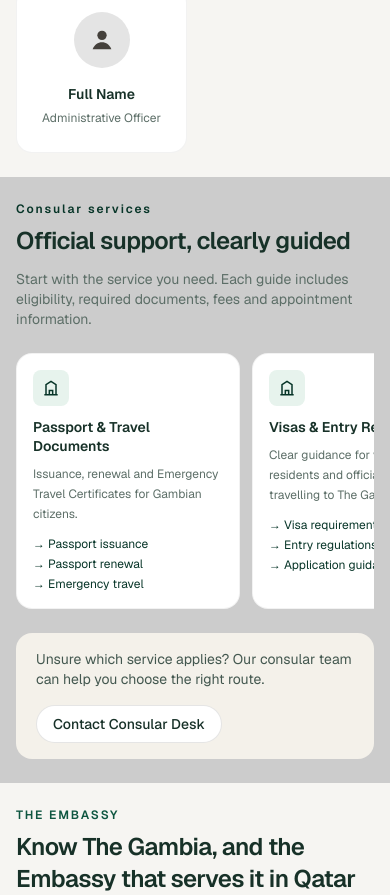
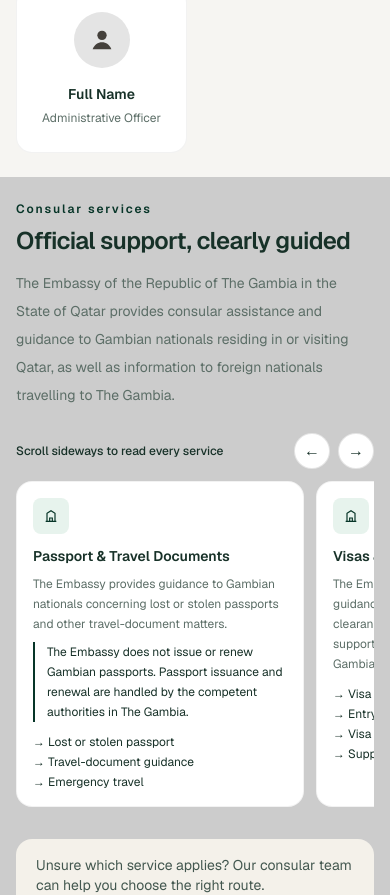
Before and after one commit to HammadiOuassim/gambiaEmbassy, a Next.js app in the folder front/: page / in a window 390 px wide. Shown: the part 2696-3591 px from the top of the page. Built offline with nearby package versions, Linux system fonts and the light colour scheme.

Commit message:
Add ConsularCardRow component for displaying consular services in a scrollable format on HomePage. Update HomePage to utilize the new component, enhancing layout and user experience. Refactor service data structure for better clarity and maintainability.

```diff
--- /dev/null
+++ b/front/components/consular-card-row.tsx
@@ -0,0 +1,102 @@
+"use client";
+
+import { useRef } from "react";
+
+export type ConsularCard = {
+  title: string;
+  body: string;
+  note?: string;
+  items?: readonly string[];
+  contacts?: readonly { label: string; value: string; href?: string }[];
+};
+
+export function ConsularCardRow({ cards }: { cards: readonly ConsularCard[] }) {
+  const scroller = useRef<HTMLDivElement>(null);
+
+  function scroll(direction: -1 | 1) {
+    const node = scroller.current;
+    if (!node) return;
+    const card = node.querySelector("article");
+    const distance = card ? card.getBoundingClientRect().width + 12 : 320;
+    node.scrollBy({ left: direction * distance, behavior: "smooth" });
+  }
+
+  return (
+    <div className="mt-6">
+      <div className="flex items-center justify-between gap-3">
+        <p className="text-xs font-medium text-ink">Scroll sideways to read every service</p>
+        <div className="flex shrink-0 gap-2">
+          <button
+            type="button"
+            aria-label="Previous services"
+            onClick={() => scroll(-1)}
+            className="flex h-9 w-9 items-center justify-center rounded-full border border-black/10 bg-white text-ink"
+          >
+            ←
+          </button>
+          <button
+            type="button"
+            aria-label="Next services"
+            onClick={() => scroll(1)}
+            className="flex h-9 w-9 items-center justify-center rounded-full border border-black/10 bg-white text-ink"
+          >
+            →
+          </button>
+        </div>
+      </div>
+      <div
+        ref={scroller}
+        className="mt-3 flex w-full items-stretch gap-3 overflow-x-auto pb-2 [scrollbar-width:none] [&::-webkit-scrollbar]:hidden"
+      >
+        {cards.map((card) => (
+          <article
+            key={card.title}
+            className="flex w-72 shrink-0 flex-col rounded-2xl border border-black/5 bg-white p-4 text-ink"
+          >
+            <span className="flex h-9 w-9 items-center justify-center rounded-lg bg-embassy-soft text-embassy">
+              <BuildingIcon />
+            </span>
+            <h3 className="mt-3 text-sm font-semibold leading-5">{card.title}</h3>
+            <p className="mt-2 text-xs leading-5 text-muted">{card.body}</p>
+            {card.note ? (
+              <p className="mt-2 border-l-2 border-embassy pl-3 text-xs leading-5 text-ink">{card.note}</p>
+            ) : null}
+            {card.items ? (
+              <ul className="mt-3 space-y-1 text-xs text-ink">
+                {card.items.map((item) => (
+                  <li key={item}>→ {item}</li>
+                ))}
+              </ul>
+            ) : null}
+            {card.contacts ? (
+              <dl className="mt-3 space-y-2 text-xs">
+                {card.contacts.map((item) => (
+                  <div key={item.label}>
+                    <dt className="text-muted">{item.label}</dt>
+                    <dd className="font-medium text-ink">
+                      {item.href ? (
+                        <a href={item.href} className="hover:text-embassy">
+                          {item.value}
+                        </a>
+                      ) : (
+                        item.value
+                      )}
+                    </dd>
+                  </div>
+                ))}
+              </dl>
+            ) : null}
+          </article>
+        ))}
+      </div>
+    </div>
+  );
+}
+
+function BuildingIcon() {
+  return (
+    <svg viewBox="0 0 24 24" className="h-4 w-4" fill="none" stroke="currentColor" strokeWidth="1.8">
+      <path d="M4 20h16M6 20V8l6-4 6 4v12M10 20v-5h4v5" />
+    </svg>
+  );
+}
--- a/front/components/home-page.tsx
+++ b/front/components/home-page.tsx
@@ -5,10 +5,9 @@ import { SiteHeader } from "@/components/site-header";
 import { AboutTabs } from "@/components/about-tabs";
 import { AmbassadorMessage } from "@/components/ambassador-message";
 import { EmbassyCard } from "@/components/embassy-card";
+import { ConsularCardRow } from "@/components/consular-card-row";
 import { HighlightReel } from "@/components/highlight-reel";
 import { NewsReel } from "@/components/news-reel";
-import { serviceSlug } from "@/lib/service-links";
-
 const staff = [
   "Ambassador",
   "Deputy Head of Mission",
@@ -17,27 +16,88 @@ const staff = [
   "Administrative Officer",
 ];
 
+const consularGuide = [
+  {
+    title: "Travel Document Assistance",
+    body: "The Embassy provides guidance to Gambian nationals concerning lost or stolen passports and other travel-document matters.",
+    note: "The Embassy does not issue or renew Gambian passports. Passport issuance and renewal are handled by the competent authorities in The Gambia.",
+  },
+  {
+    title: "Visa and Entry Requirements",
+    body: "The Embassy provides information and guidance on visa requirements, entry-clearance procedures, visa exemptions, and supporting documents for travel to The Gambia.",
+  },
+  {
+    title: "Certificates and Document Assistance",
+    body: "The Embassy provides guidance on obtaining certificates, official records, Certificate of Character, and document attestation or authentication, where applicable.",
+  },
+  {
+    title: "Civil Registration",
+    body: "The Embassy provides guidance on matters relating to birth, marriage, death registration, and other civil-status documentation involving Gambian nationals.",
+  },
+  {
+    title: "Consular Assistance",
+    body: "The Embassy provides appropriate assistance and guidance to Gambian nationals facing difficulties in Qatar, including cases involving detention, hospitalization, lost documents, or other emergencies, within the limits of its mandate.",
+  },
+  {
+    title: "Death and Repatriation Assistance",
+    body: "In cases involving the death of a Gambian national in Qatar, the Embassy provides guidance and facilitates communication with the relevant authorities and family members concerning local procedures or repatriation of remains.",
+  },
+] as const;
+
 const services = [
   {
     title: "Passport & Travel Documents",
-    body: "Issuance, renewal and Emergency Travel Certificates for Gambian citizens.",
-    items: ["Passport issuance", "Passport renewal", "Emergency travel"],
+    body: consularGuide[0].body,
+    note: consularGuide[0].note,
+    items: ["Lost or stolen passport", "Travel-document guidance", "Emergency travel"],
   },
   {
     title: "Visas & Entry Regulations",
-    body: "Clear guidance for visitors, residents and official delegations travelling to The Gambia.",
-    items: ["Visa requirements", "Entry regulations", "Application guidance"],
+    body: consularGuide[1].body,
+    items: ["Visa requirements", "Entry regulations", "Visa exemptions", "Supporting documents"],
+  },
+  {
+    title: "Certificates and Document Assistance",
+    body: consularGuide[2].body,
+    items: ["Certificates", "Official records", "Certificate of Character", "Attestation or authentication"],
   },
   {
     title: "Civil Registration",
-    body: "Secure registration of vital events and official document legalisation.",
-    items: ["Birth registration", "Marriage registration", "Legalisation & attestation"],
+    body: consularGuide[3].body,
+    items: ["Birth registration", "Marriage registration", "Death registration", "Civil-status documents"],
   },
+  {
+    title: "Consular Assistance",
+    body: consularGuide[4].body,
+    items: ["Detention", "Hospitalization", "Lost documents", "Other emergencies"],
+  },
+  {
+    title: "Death and Repatriation Assistance",
+    body: consularGuide[5].body,
+    items: ["Local procedures", "Authorities and family", "Repatriation of remains"],
+  },
+  /* Kept for later: Other Consular Services, General Requirements, and Contact cards.
   {
     title: "Other Consular Services",
     body: "Citizen welfare, notarial support and referrals for the Gambian community in Qatar.",
     items: ["Notarial services", "Citizen welfare", "Official letters"],
   },
+  {
+    title: "General Requirements",
+    body: "Requirements vary depending on the service requested. Applicants may be required to provide valid identification, supporting documents, photographs, application forms, and applicable fees.",
+    note: "Members of the public are advised to contact the Embassy in advance to confirm the applicable requirements and procedures.",
+  },
+  {
+    title: "Contact",
+    body: "Embassy of the Republic of The Gambia in the State of Qatar",
+    contacts: [
+      { label: "Telephone", value: "+974 4465 2002", href: "tel:+97444652002" },
+      { label: "Email", value: "gambiaembassydoha@gmail.com", href: "mailto:gambiaembassydoha@gmail.com" },
+      { label: "Office Hours", value: "Sunday–Thursday, 8:00 AM–4:00 PM" },
+      { label: "Location", value: "Doha, State of Qatar" },
+    ],
+  },
+  */
 ];
 
 const news = [
@@ -159,38 +219,23 @@ export function HomePage() {
           </div>
         </section>
 
-        <section id="services" className="home-panel section-stone text-ink">
-          <div className="mx-auto flex h-full min-h-0 max-w-7xl flex-col px-4 py-6 sm:px-6">
+        <section
+          id="services"
+          className="home-panel section-stone !overflow-y-auto text-ink [scrollbar-width:none] [&::-webkit-scrollbar]:hidden"
+        >
+          <div className="mx-auto flex min-h-full max-w-7xl flex-col px-4 py-6 sm:px-6">
           <p className="text-xs font-semibold tracking-[0.16em] text-embassy">
             Consular services
           </p>
           <h2 className="mt-2 text-2xl font-semibold tracking-tight sm:text-4xl">
             Official support, clearly guided
           </h2>
-          <p className="mt-3 max-w-2xl text-sm text-muted">
-            Start with the service you need. Each guide includes eligibility, required documents,
-            fees and appointment information.
+          <p className="mt-3 max-w-3xl text-sm leading-7 text-muted">
+            The Embassy of the Republic of The Gambia in the State of Qatar provides consular
+            assistance and guidance to Gambian nationals residing in or visiting Qatar, as well as
+            information to foreign nationals travelling to The Gambia.
           </p>
-          <div className="mx-auto mt-6 flex w-full max-w-6xl gap-3 overflow-x-auto md:grid md:grid-cols-4 md:overflow-visible">
-            {services.map((service) => (
-              <article key={service.title} className="w-56 shrink-0 rounded-2xl border border-black/5 bg-white p-4 text-ink md:w-auto md:min-w-0">
-                <span className="flex h-9 w-9 items-center justify-center rounded-lg bg-embassy-soft text-embassy">
-                  <BuildingIcon />
-                </span>
-                <h3 className="mt-3 text-sm font-semibold leading-snug">{service.title}</h3>
-                <p className="mt-2 text-xs leading-5 text-muted">{service.body}</p>
-                <ul className="mt-3 space-y-1 text-xs text-embassy">
-                  {service.items.map((item) => (
-                    <li key={item}>
-                      <Link href={`/services/${serviceSlug(item)}`} className="hover:underline">
-                        → {item}
-                      </Link>
-                    </li>
-                  ))}
-                </ul>
-              </article>
-            ))}
-          </div>
+          <ConsularCardRow cards={services} />
           <div className="mt-6 flex flex-col items-start justify-between gap-4 rounded-2xl bg-sand px-5 py-4 sm:flex-row sm:items-center">
             <p className="text-sm text-ink/80">
               Unsure which service applies? Our consular team can help you choose the right route.
@@ -202,6 +247,84 @@ export function HomePage() {
               Contact Consular Desk
             </a>
           </div>
+
+          {/* Kept for later: full consular write-up below the cards.
+          <div className="mt-8 border-t border-black/10 pt-8">
+            <p className="max-w-3xl text-sm leading-7 text-ink">
+              The Embassy of the Republic of The Gambia in the State of Qatar provides consular
+              assistance and guidance to Gambian nationals residing in or visiting Qatar, as well as
+              information to foreign nationals travelling to The Gambia.
+            </p>
+
+            <h3 className="mt-8 text-lg font-semibold tracking-tight">Services Provided</h3>
+            <ol className="mt-4 grid gap-3 md:grid-cols-2">
+              {consularGuide.map((item, index) => (
+                <li key={item.title} className="rounded-2xl bg-white p-4">
+                  <div className="flex gap-3">
+                    <span className="flex h-8 w-8 shrink-0 items-center justify-center rounded-full bg-embassy text-sm font-semibold text-white">
+                      {index + 1}
+                    </span>
+                    <div>
+                      <h4 className="text-sm font-semibold">{item.title}</h4>
+                      <p className="mt-1 text-sm leading-6 text-muted">{item.body}</p>
+                      {"note" in item ? (
+                        <p className="mt-2 border-l-2 border-embassy pl-3 text-sm leading-6 text-ink">
+                          {item.note}
+                        </p>
+                      ) : null}
+                    </div>
+                  </div>
+                </li>
+              ))}
+            </ol>
+
+            <div className="mt-4 rounded-2xl bg-white px-5 py-4">
+              <h3 className="text-sm font-semibold">General Requirements</h3>
+              <p className="mt-2 text-sm leading-6 text-muted">
+                Requirements vary depending on the service requested. Applicants may be required to
+                provide valid identification, supporting documents, photographs, application forms,
+                and applicable fees.
+              </p>
+              <p className="mt-2 text-sm leading-6 text-ink">
+                Members of the public are advised to contact the Embassy in advance to confirm the
+                applicable requirements and procedures.
+              </p>
+            </div>
+
+            <div className="mt-4 rounded-2xl bg-embassy px-5 py-5 text-white">
+              <h3 className="text-sm font-semibold">Contact</h3>
+              <p className="mt-1 text-sm text-white/80">
+                Embassy of the Republic of The Gambia in the State of Qatar
+              </p>
+              <dl className="mt-4 grid gap-4 sm:grid-cols-2 lg:grid-cols-4">
+                <div>
+                  <dt className="text-xs tracking-wide text-white/60">Telephone</dt>
+                  <dd className="mt-1 text-sm font-medium">
+                    <a href="tel:+97444652002" className="hover:underline">
+                      +974 4465 2002
+                    </a>
+                  </dd>
+                </div>
+                <div>
+                  <dt className="text-xs tracking-wide text-white/60">Email</dt>
+                  <dd className="mt-1 text-sm font-medium">
+                    <a href="mailto:gambiaembassydoha@gmail.com" className="hover:underline">
+                      gambiaembassydoha@gmail.com
+                    </a>
+                  </dd>
+                </div>
+                <div>
+                  <dt className="text-xs tracking-wide text-white/60">Office Hours</dt>
+                  <dd className="mt-1 text-sm font-medium">Sunday–Thursday, 8:00 AM–4:00 PM</dd>
+                </div>
+                <div>
+                  <dt className="text-xs tracking-wide text-white/60">Location</dt>
+                  <dd className="mt-1 text-sm font-medium">Doha, State of Qatar</dd>
+                </div>
+              </dl>
+            </div>
+          </div>
+          */}
           </div>
         </section>
 
```
Also changed, not shown: front/components/site-footer.tsx (+12 -12 lines).
